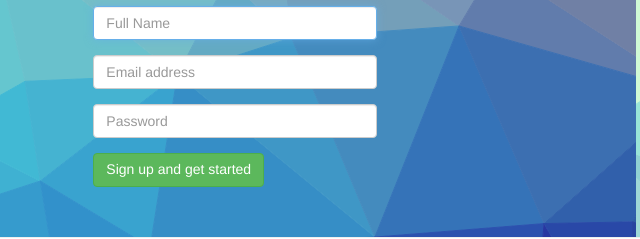
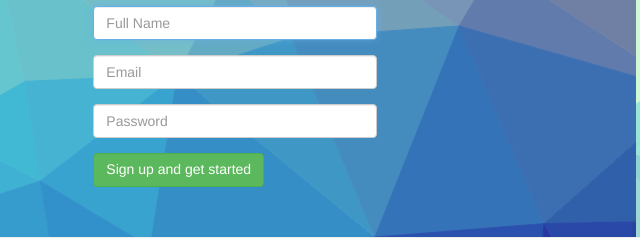
Before and after one commit to ChennaiNerd/damnform, a plain HTML site: page client/index.html in a window 1280 px wide. Shown: the part 196-435 px from the top of the page, 640-1280 px from the left. Drawn offline with Linux system fonts and the light colour scheme; files whose address does not match are found by name.

Commit message:
Updated.

```diff
--- a/client/index.html
+++ b/client/index.html
@@ -45,7 +45,7 @@
                 <input type="text" class="form-control" placeholder="Full Name" required="" autofocus="">
               </div>
               <div class="form-group">
-                <input type="email" class="form-control" placeholder="Email address" required="">
+                <input type="email" class="form-control" placeholder="Email" required="">
               </div>
               <div class="form-group">
                 <input type="password" class="form-control" placeholder="Password" required="">
```
Also changed, not shown: client/signin.html (+1 -1 lines).
